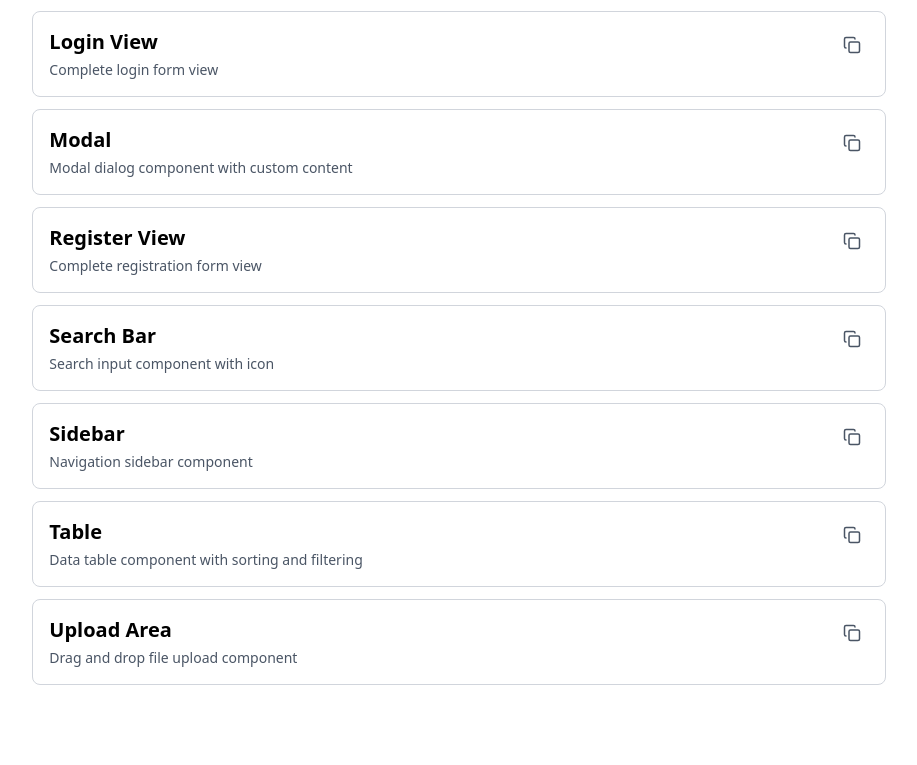
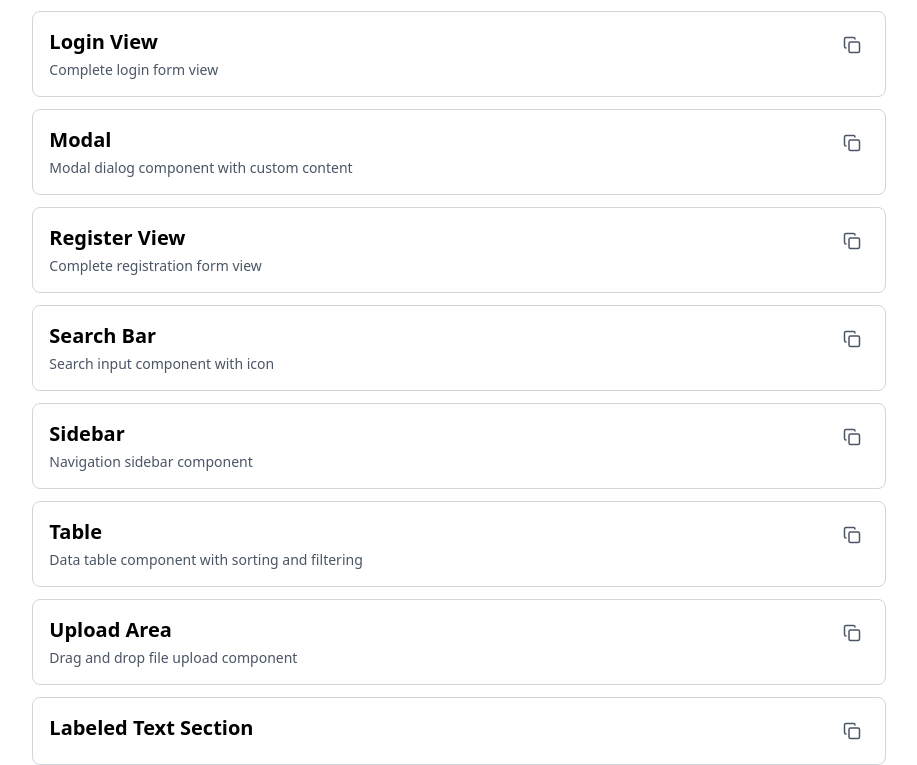
Before and after one commit to marcjulianschwarz/lib, a React (Vite) app in the folder react-components/: page / in a window 1280 px wide. Shown: the part 689-1454 px from the top of the page, without its empty margins (181-1098 px from the left). Before the commit the page ends 1374 px from the top, so only its background shows below. Built offline with nearby package versions, Linux system fonts and the light colour scheme.

Commit message:
add labeled text section component

```diff
--- /dev/null
+++ b/react-components/src/components/LabeledTextSection/LabeledTextSection.tsx
@@ -0,0 +1,24 @@
+interface LabeledTextSectionProps {
+  label: string;
+  content?: string;
+  children?: React.ReactNode;
+}
+
+export default function LabeledTextSection({
+  label,
+  content,
+  children,
+}: LabeledTextSectionProps) {
+  return (
+    <div>
+      <label className="text-sm font-medium text-slate-500 block mb-2">
+        {label}
+      </label>
+      {children ? (
+        <>{children}</>
+      ) : (
+        <p className="text-slate-700 leading-relaxed">{content}</p>
+      )}
+    </div>
+  );
+}
--- a/react-components/src/data/stories.ts
+++ b/react-components/src/data/stories.ts
@@ -10,6 +10,7 @@ import SearchBarStory from "@/stories/SearchBarStory";
 import SidebarStory from "@/stories/SidebarStory";
 import TableStory from "@/stories/TableStory";
 import UploadAreaStory from "@/stories/UploadAreaStory";
+
 import { type Story } from "@/types/story";
 
 import badgeSource from "@/components/Badge/Badge.tsx?raw";
@@ -24,6 +25,8 @@ import searchBarSource from "@/components/SearchBar/SearchBar.tsx?raw";
 import sidebarSource from "@/components/Sidebar/Sidebar.tsx?raw";
 import tableSource from "@/components/Table/Table.tsx?raw";
 import uploadAreaSource from "@/components/UploadArea/UploadArea.tsx?raw";
+import labeledTextSectionSource from "@/components/LabeledTextSection/LabeledTextSection.tsx?raw";
+import LabeledTextSectionStory from "@/stories/LabeledTextSectionStory";
 
 export const stories: Story[] = [
   {
@@ -111,4 +114,11 @@ export const stories: Story[] = [
     component: UploadAreaStory,
     componentSource: uploadAreaSource,
   },
+  {
+    id: "labeled-text-section",
+    title: "Labeled Text Section",
+    description: "",
+    component: LabeledTextSectionStory,
+    componentSource: labeledTextSectionSource,
+  },
 ];
--- a/react-components/src/pages/home/page.tsx
+++ b/react-components/src/pages/home/page.tsx
@@ -53,7 +53,7 @@ export default function HomePage() {
                   onClick={(e) =>
                     handleCopy(e, story.id, story.componentSource!)
                   }
-                  className="p-2 hover:bg-gray-100 rounded transition-colors flex-shrink-0"
+                  className="p-2 hover:bg-gray-100 rounded transition-colors shrink-0"
                   title="Copy component code"
                 >
                   {copiedId === story.id ? (
--- /dev/null
+++ b/react-components/src/stories/LabeledTextSectionStory.tsx
@@ -0,0 +1,14 @@
+import LabeledTextSection from "@/components/LabeledTextSection/LabeledTextSection";
+
+export default function LabeledTextSectionStory() {
+  return (
+    <>
+      <LabeledTextSection label="Label" content="This is some text content" />
+      <br></br>
+      <br></br>
+      <LabeledTextSection label="Label 2">
+        <h1 className="font-bold">with children instead</h1>
+      </LabeledTextSection>
+    </>
+  );
+}
```
